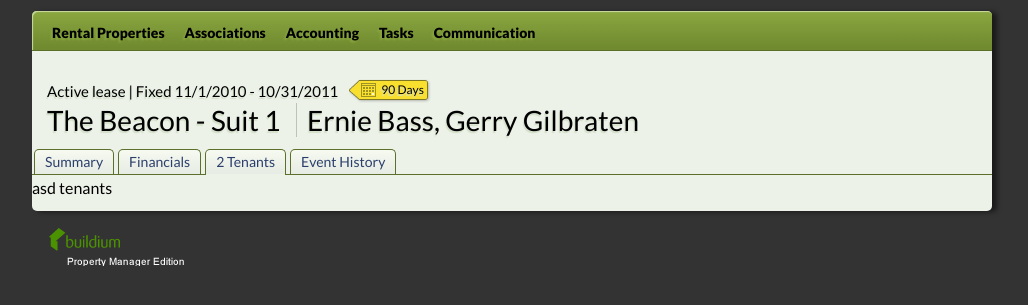
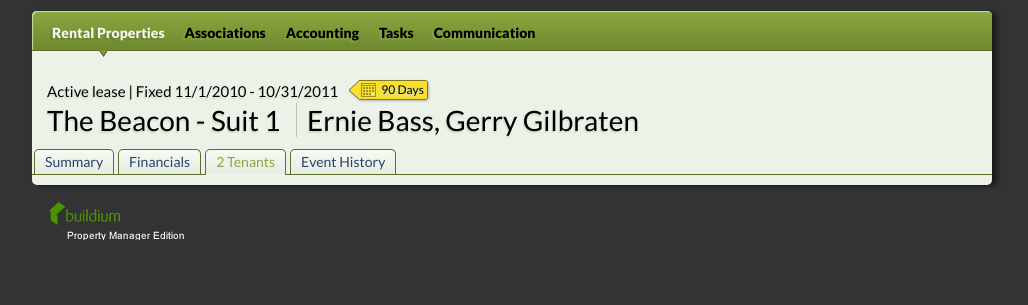
Before and after one commit to steelx/buildium-aj-html, a plain HTML site: page index.html in a window 1280 px wide. Shown: the part 59-364 px from the top of the page, without its empty margins (128-1156 px from the left). Drawn offline with nearby package versions, Linux system fonts and the light colour scheme.

Commit message:
End of the day commit

```diff
--- a/css/main.scss
+++ b/css/main.scss
@@ -238,7 +238,10 @@ ul.tab_links {
           border-right: 1px solid darken($green, 15%);
           @include borderRadius(5px, 5px, 0, 0);
 
-          &.selected i {
+          &.selected {
+            color: $green;
+
+            i {
               display: block;
               position: absolute;
               bottom: -1px;
@@ -246,6 +249,7 @@ ul.tab_links {
               width: 100%;
               height: 1px;
               background-color: $whiteGreen;
+            }
           }
         }
       }
--- a/js/main.js
+++ b/js/main.js
@@ -12,5 +12,5 @@
         $hash.fadeIn(200);
         e.preventDefault();
     });
-    $('.tabs a.selected').trigger('click');
+
 })();
```
Also changed, not shown: css/main.css, img/tab_box_sprite.png (added), 1 other file. Lines whose indentation alone changed are shown as unchanged.
